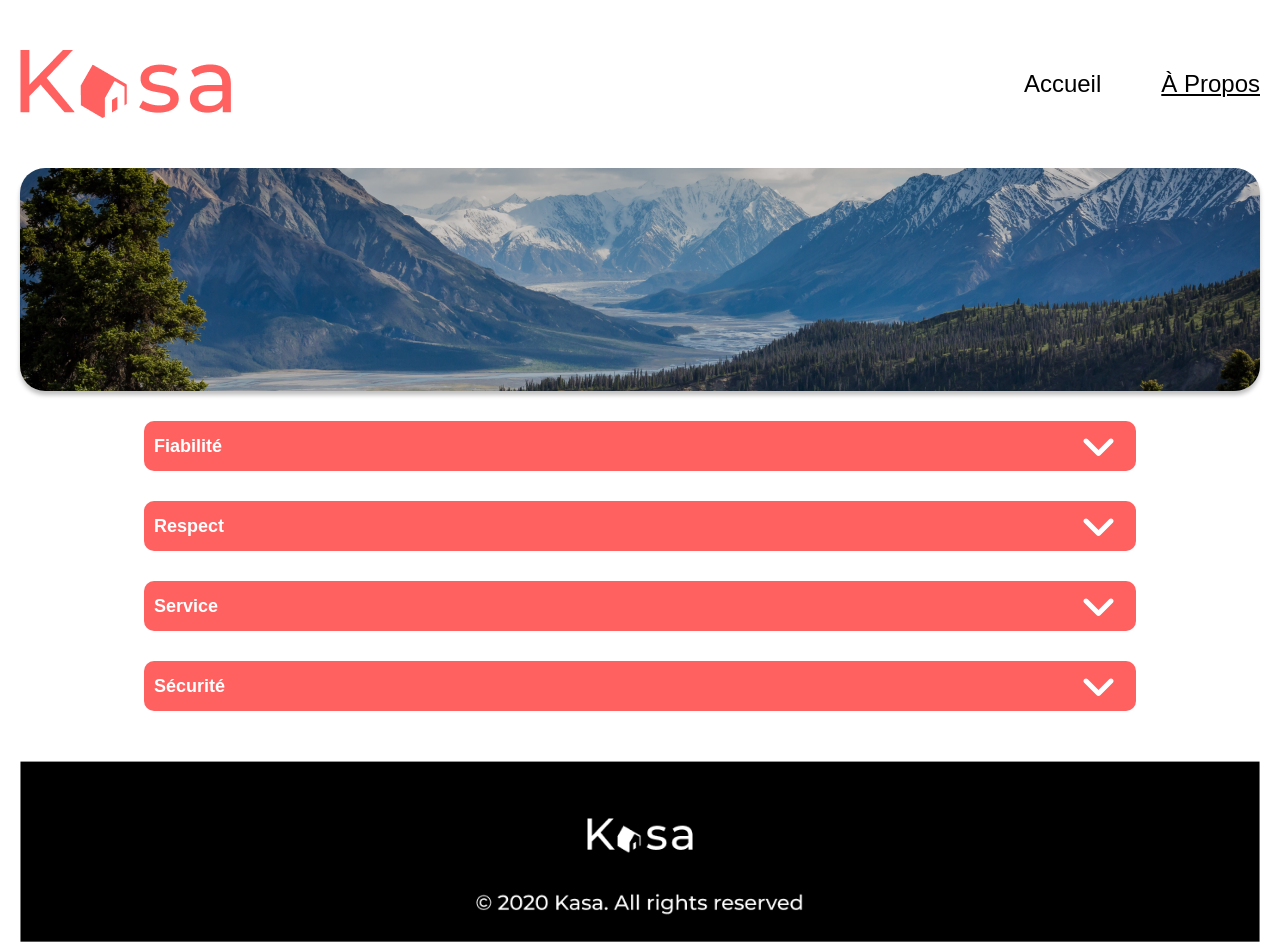
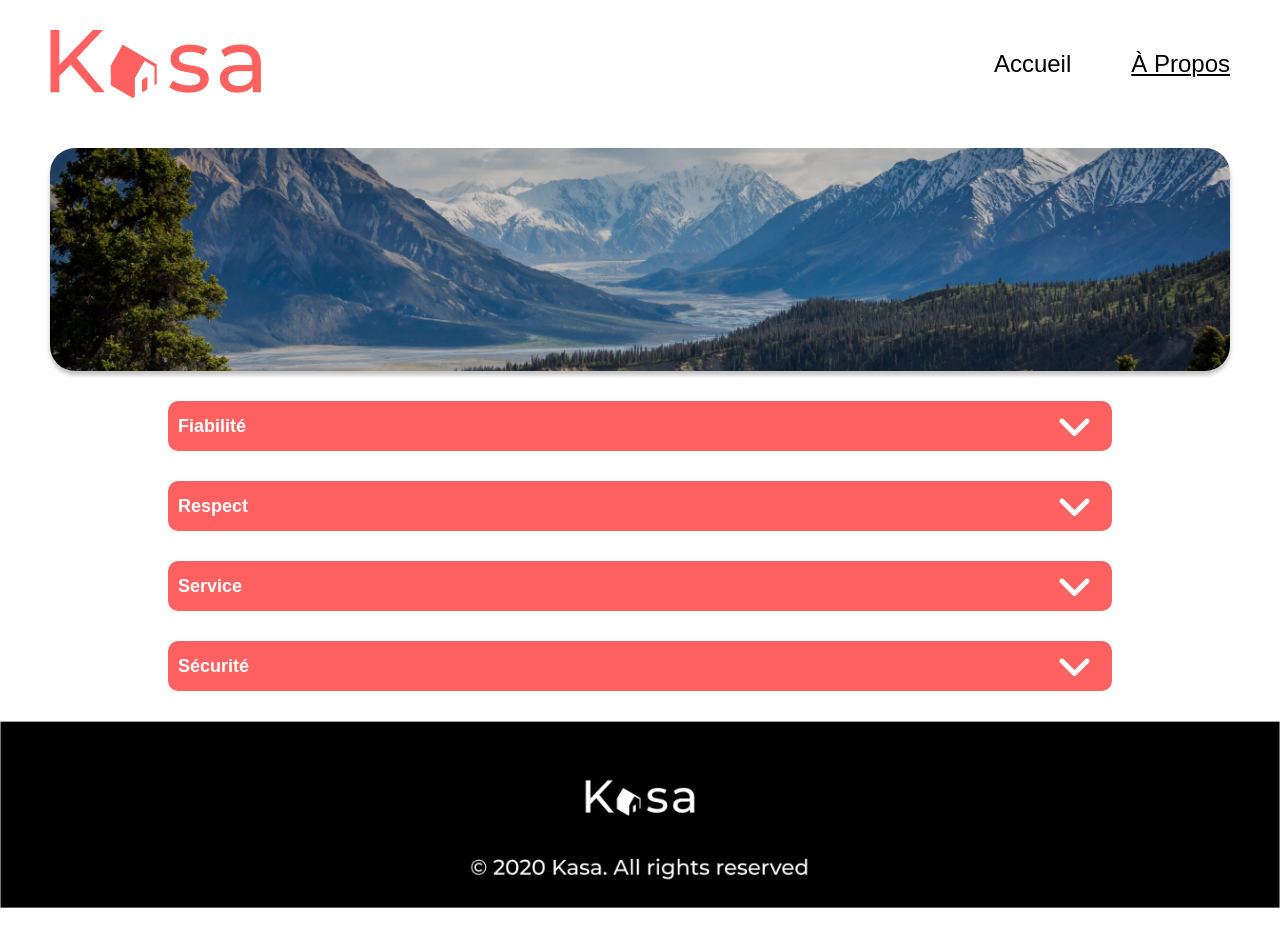
Before and after one commit to NicolasMoulin1/Opc-Projet-8, a React (Vite) app in the folder reactP8/: page /about in a window 1280 px wide. After the commit the page ends 912 px from the top, so only its background shows below. Built offline with nearby package versions, Linux system fonts and the light colour scheme.

Commit message:
petit ajustement du scss

```diff
--- a/reactP8/src/Components/Collaps.jsx
+++ b/reactP8/src/Components/Collaps.jsx
@@ -10,7 +10,11 @@ const Collaps = ({ title, children }) => {
   return (
     <div className="collaps">
       <div className={title}>
-        <FontAwesomeIcon icon={faAngleDown} onClick={toggleOpen} className={`svg-inline--fa fa-angle-down icon ${ open ? "rotate" : "" }`} />
+        <FontAwesomeIcon
+          icon={faAngleDown}
+          onClick={toggleOpen}
+          className={`svg-fa-angle-down
+          ${ open ? "rotate" : "" }`} />
         <button>{title}</button>
         {open && <div>{children}</div>}
       </div>
--- a/reactP8/src/sass/about.scss
+++ b/reactP8/src/sass/about.scss
@@ -4,10 +4,10 @@
   align-items: center;
   flex-direction: column;
   gap: 30px;
-  padding-top: 50px;
+  padding: 50px 50px 0px 50px;
   @media (max-width:768px) {
     gap: 20px;
-    padding-top: 30px;
+    padding:30px 30px 0px 30px;
 }
   .banner {
     width: 100%;
--- a/reactP8/src/sass/apartment.scss
+++ b/reactP8/src/sass/apartment.scss
@@ -1,9 +1,9 @@
 .fiche_logement {
-  padding-top: 50px;
+  padding: 50px 50px 0px 50px;
   @media (max-width: 768px) {
-    padding-top: 30px;
     display: flex;
-    flex-direction:column;
+    flex-direction: column;
+    padding: 30px 30px 0px 30px;
   }
   .carrousel {
     img {
@@ -11,7 +11,7 @@
       height: 415px;
       object-fit: cover;
       border-radius: 25px;
-      @media (max-width:768px) {
+      @media (max-width: 768px) {
         height: 255px;
       }
     }
@@ -22,7 +22,7 @@
     padding-top: 40px;
     height: 100%;
     gap: 10px;
-    @media (max-width:768px) {
+    @media (max-width: 768px) {
       padding-top: 10px;
     }
     h1 {
@@ -49,8 +49,8 @@
     justify-content: space-between;
     width: 100%;
     padding-top: 20px;
-    @media (max-width:768px) {
-      flex-direction:column;
+    @media (max-width: 768px) {
+      flex-direction: column;
     }
     ul {
       display: flex;
@@ -69,7 +69,7 @@
         color: white;
         background: #ff6060;
         border-radius: 10px;
-        @media (max-width:768px) {
+        @media (max-width: 768px) {
           font-size: 10px;
           width: 100%;
         }
@@ -77,14 +77,14 @@
     }
     .starRating {
       display: flex;
-      @media (max-width:768px) {
+      @media (max-width: 768px) {
         padding-top: 20px;
       }
       div {
         display: flex;
         gap: 5px;
         font-size: 24px;
-        @media (max-width:768px) {
+        @media (max-width: 768px) {
           font-size: 18px;
         }
       }
@@ -94,17 +94,18 @@
     display: flex;
     flex-direction: row-reverse;
     align-items: center;
-    @media (max-width:768px) {
+    @media (max-width: 768px) {
+      display: flex;
+      justify-content: flex-start;
       position: relative;
       top: 100px;
-
     }
     img {
       object-fit: cover;
       border-radius: 60px;
       width: 84px;
       height: 84px;
-      @media (max-width:768px) {
+      @media (max-width: 768px) {
         width: 42px;
         height: 42px;
       }
@@ -117,7 +118,7 @@
       color: #ff6060;
       padding-right: 15px;
       margin: 0;
-      @media (max-width:768px) {
+      @media (max-width: 768px) {
         font-size: 12px;
         padding-right: 5px;
       }
@@ -127,7 +128,7 @@
     display: flex;
     gap: 70px;
     padding-top: 30px;
-    @media (max-width:768px) {
+    @media (max-width: 768px) {
       flex-direction: column;
       gap: 30px;
       padding-top: 20px;
@@ -174,7 +175,7 @@
   svg {
     font-size: 100px;
     color: white;
-    @media (max-width:768px) {
+    @media (max-width: 768px) {
       font-size: 50px;
     }
   }
--- a/reactP8/src/sass/body.scss
+++ b/reactP8/src/sass/body.scss
@@ -1,12 +1,12 @@
 html {
   font-family: "Montserrat", sans-serif;
   @media (max-width: 768px) {
-    padding: 20px;
+
   }
   body {
     margin: 0;
     #root {
-      max-width: 1240px;
+      max-width: 1440px;
       margin: auto;
     }
   }
--- a/reactP8/src/sass/collaps.scss
+++ b/reactP8/src/sass/collaps.scss
@@ -1,7 +1,7 @@
 .collaps {
   position: relative;
   width: 100%;
-  .svg-inline--fa.fa-angle-down {
+  .svg-fa-angle-down {
     transition: transform 0.3s ease-in-out;
     position: absolute;
     top: 5px;
--- a/reactP8/src/sass/footer.scss
+++ b/reactP8/src/sass/footer.scss
@@ -1,5 +1,5 @@
 .footer {
-    padding-top: 50px;
+    padding-top: 30px;
     @media (max-width:768px) {
         padding-top: 20px;
     }
--- a/reactP8/src/sass/header.scss
+++ b/reactP8/src/sass/header.scss
@@ -3,10 +3,10 @@
     display: flex;
     justify-content: space-between;
     gap: 50px;
-    padding-top: 50px;
+    padding: 30px 50px 0px 50px;
     @media (max-width:768px) {
         gap: 20px;
-        padding: 0;
+        padding: 30px 30px 0px 30px;
     }
     img {
         @media (max-width:768px) {
--- a/reactP8/src/sass/home.scss
+++ b/reactP8/src/sass/home.scss
@@ -4,10 +4,11 @@
     align-items: center;
     flex-direction: column;
     gap: 50px;
-    padding-top: 50px;
+    padding: 50px 50px 0px 50px;
+
     @media (max-width:768px) {
         gap: 20px;
-        padding-top: 30px;
+        padding: 30px 30px 0px 30px;
     }
 
     .gallery {
```
